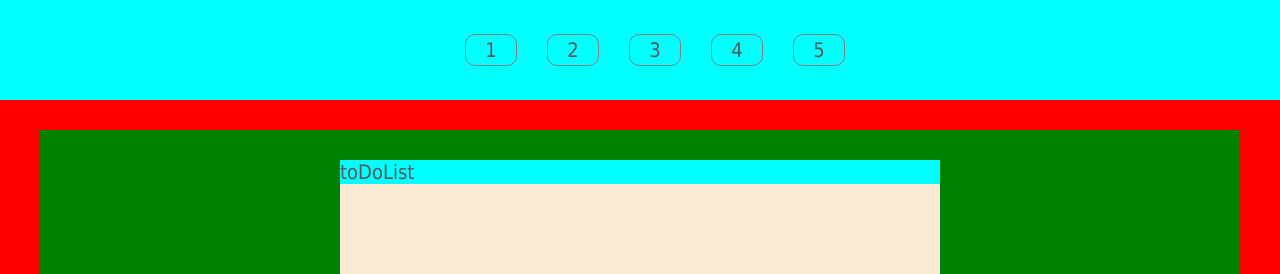
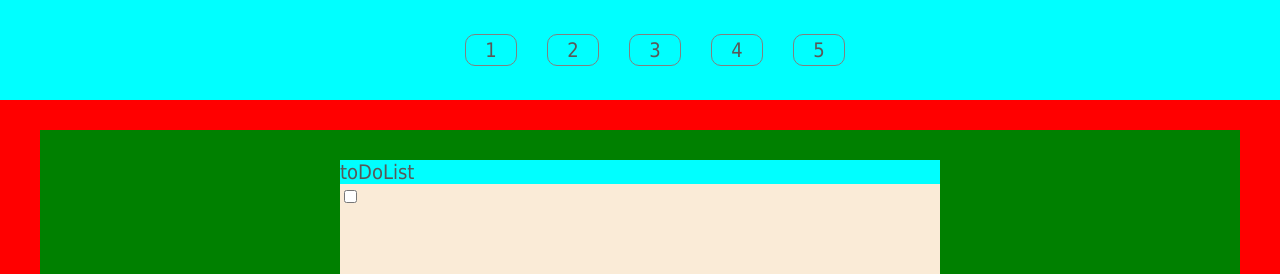
Before and after one commit to inevadim/ineHub, a React (Create React App) app: page / in a window 1280 px wide. Both pictures are taken after a click on the element "Enter". Shown: the top 274 px of the page. Built offline with nearby package versions, Linux system fonts and the light colour scheme.

Commit message:
search for name checked element

```diff
--- a/src/components/content/toDoList/ToDoList.jsx
+++ b/src/components/content/toDoList/ToDoList.jsx
@@ -1,17 +1,37 @@
 import styles from './ToDoList.module.scss';
 
-import { useSelector } from 'react-redux';
+import { useDispatch, useSelector } from 'react-redux';
+import { editItem } from '../../../redux/toDoListSlice';
 
 // import { addItem, deleteItem } from '../../../redux/toDoListSlice';
 import { EntryField } from './components/EntryField';
+import { useState } from 'react';
 // import { useEffect } from 'react';
 
 export const ToDoList = () => {
   //   useEffect(() => {
   //     listItems = localStorage.getItem('toDoList');
   //   }, []);
+  const listItems = useSelector(state => state.toDoList.value);
+  const dispatch = useDispatch();
+  const editItems = nameItem => {
+    // return dispatch(editItem());
+    console.log('nameItem - ', nameItem);
+    const listItem = listItems.find(item => item.name == nameItem);
+    console.log(listItem);
+  };
 
-  const listItems = useSelector(state => state.toDoList.value);
+  const [checketItem, setChecketItem] = useState(false);
+  const handleChange = event => {
+    // let listItem = listItems.find(item => item.name == { nameItem });
+    // console.log(listItem);
+    if (event.target.checked) {
+      console.log('✅ Checkbox is checked');
+    } else {
+      console.log('⛔️ Checkbox is NOT checked');
+    }
+  };
+
   //   const listItems = JSON.parse(localStorage.getItem('toDoList'));
 
   // const dispatch = useDispatch();
@@ -23,8 +43,15 @@ export const ToDoList = () => {
           <div>
             {listItems.map(item => {
               return (
-                <div className={styles.item} key={item}>
+                <div className={item.checked ? styles.item : styles.itemUnChecked} key={item}>
                   {item.name}
+                  <input
+                    type="checkbox"
+                    onChange={handleChange}
+                    onClick={() => {
+                      editItems(item.name);
+                    }}
+                  />
                 </div>
               );
             })}
--- a/src/components/content/toDoList/ToDoList.module.scss
+++ b/src/components/content/toDoList/ToDoList.module.scss
@@ -18,6 +18,13 @@
         .content{
             background-color: antiquewhite;
             flex: 1;
+
+            .item{
+                color:green;
+            }
+            .itemUnChecked{
+                color:red;
+            }
         }
     }
 }
--- a/src/redux/toDoListSlice.js
+++ b/src/redux/toDoListSlice.js
@@ -11,7 +11,7 @@ export const toDoListSlice = createSlice({
       const arrayObj = {
         id: 54,
         name: action.payload,
-        checked: true,
+        checked: false,
       };
       // const arrayObj = action.payload;
       state.value.push(arrayObj);
@@ -20,9 +20,14 @@ export const toDoListSlice = createSlice({
     deleteItem: state => {
       state.value -= 1;
     },
+    editItem: (state, action) => {
+      console.log('qweqwewqewqe');
+      // let user = users.find(item => item.id == 1);
+      // let user = state.value.find(item => item.id == 1);
+    },
   },
 });
 
-export const { addItem, deleteItem, incrementByAmount } = toDoListSlice.actions;
+export const { addItem, deleteItem, editItem } = toDoListSlice.actions;
 
 export default toDoListSlice.reducer;
```
